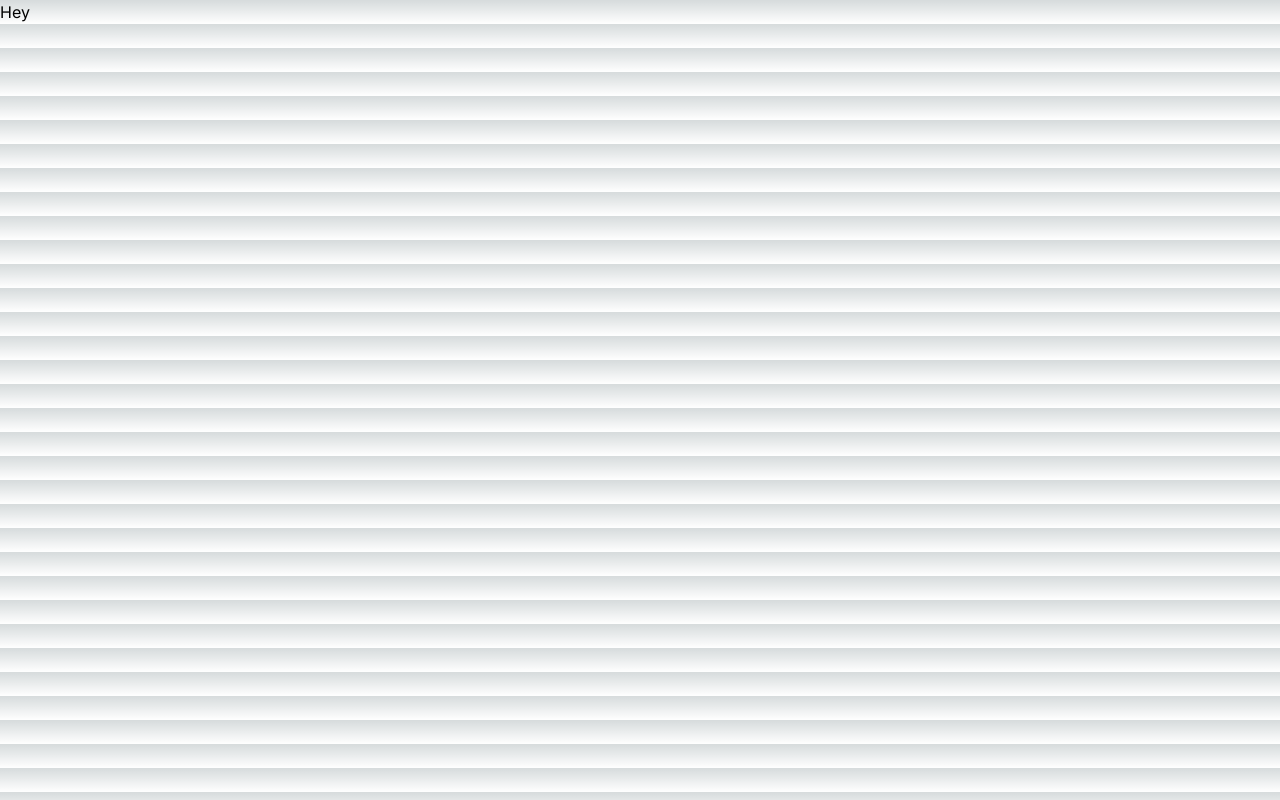
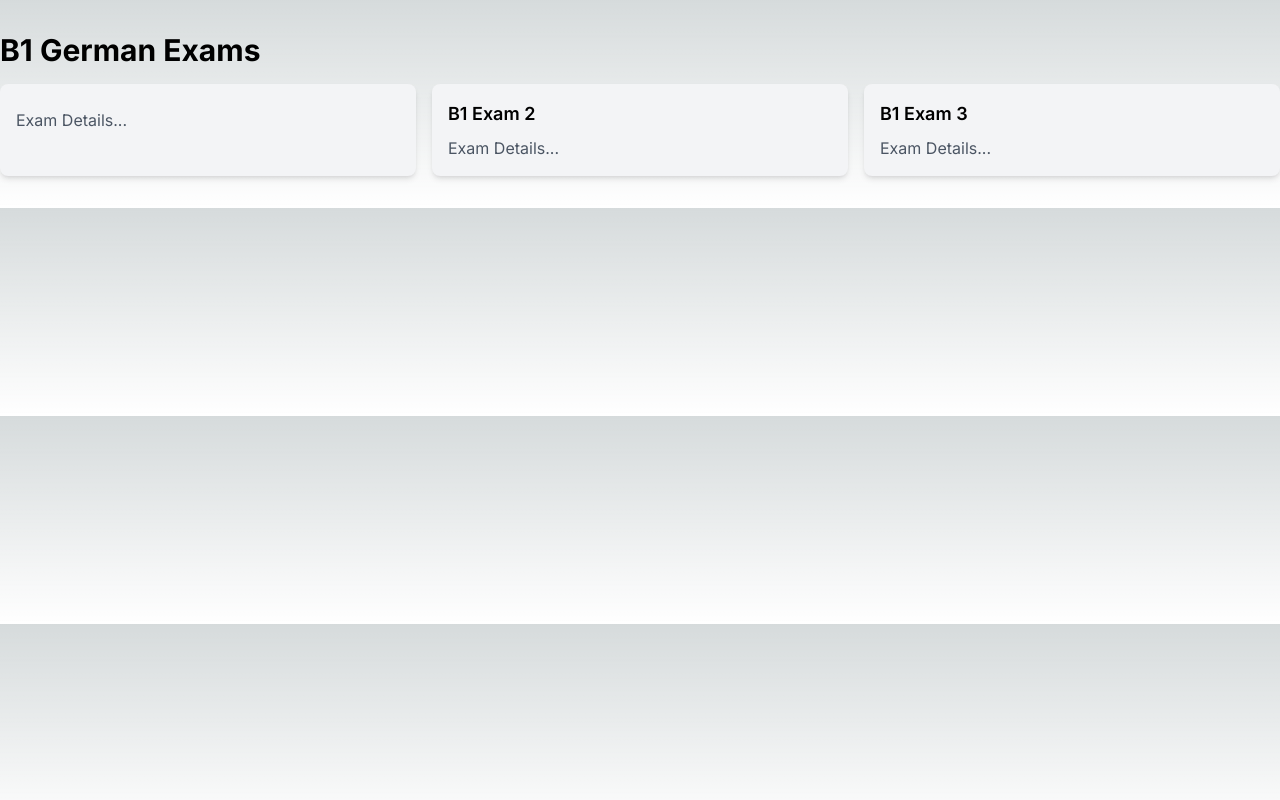
Before and after one commit to Make-Europe/langbot, a Next.js app: page /exams in a window 1280 px wide. Built offline with nearby package versions, Linux system fonts and the light colour scheme.

Commit message:
Updates Exam Page

```diff
--- a/app/exams/page.js
+++ b/app/exams/page.js
@@ -1,5 +1,23 @@
+import React from 'react';
+
 export default function Exams() {
+  const b1Exams = [
+    { id: 1, name: '' },
+    { id: 2, name: 'B1 Exam 2' },
+    { id: 3, name: 'B1 Exam 3' },
+  ];
+
   return (
-    <h1>Hey</h1>
-  )
-};
+    <div className="container mx-auto py-8">
+      <h1 className="text-3xl font-bold mb-4">B1 German Exams</h1>
+      <div className="grid grid-cols-1 md:grid-cols-3 gap-4">
+        {b1Exams.map(exam => (
+          <div key={exam.id} className="bg-gray-100 p-4 rounded-lg shadow-md">
+            <p className="text-lg font-semibold">{exam.name}</p>
+            <p className="text-gray-600 mt-2">Exam Details...</p>
+          </div>
+        ))}
+      </div>
+    </div>
+  );
+}
```
Also changed, not shown: lang/README.md (added).
